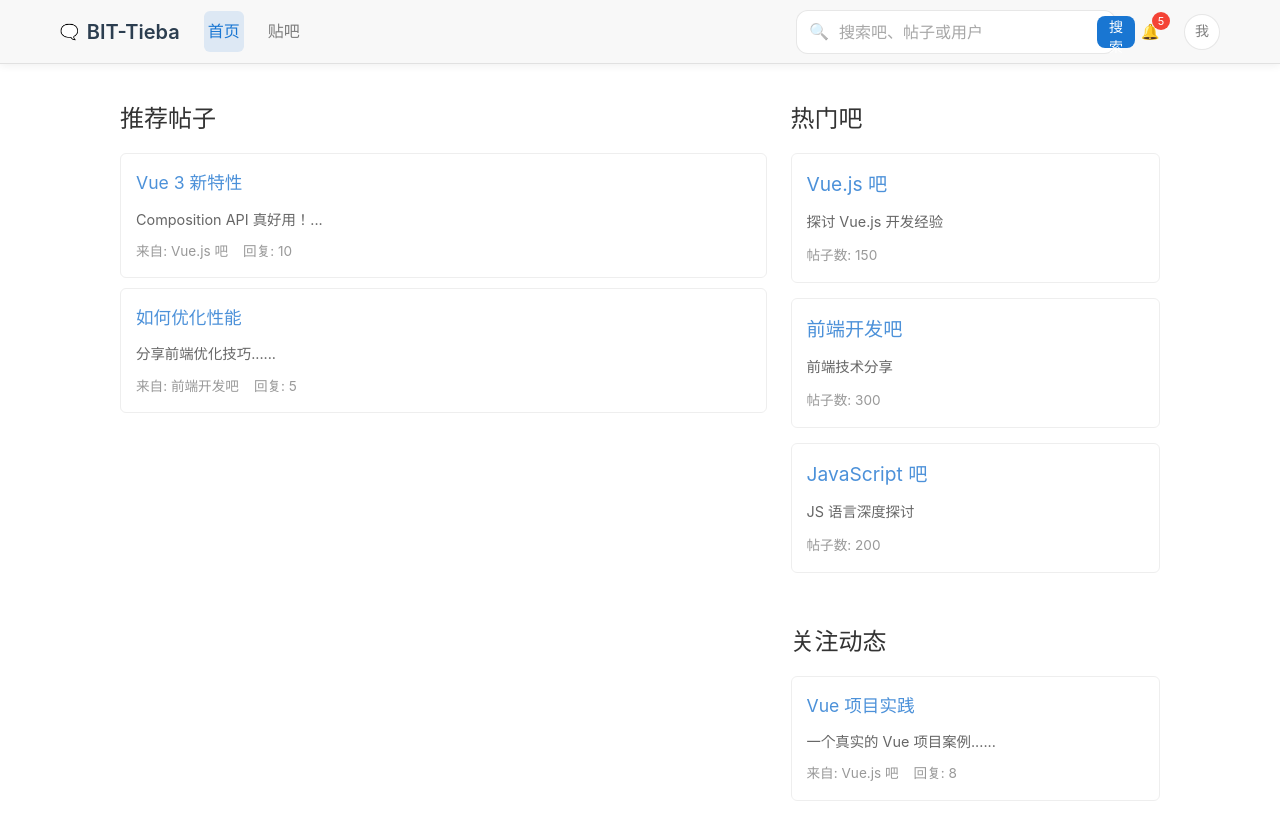
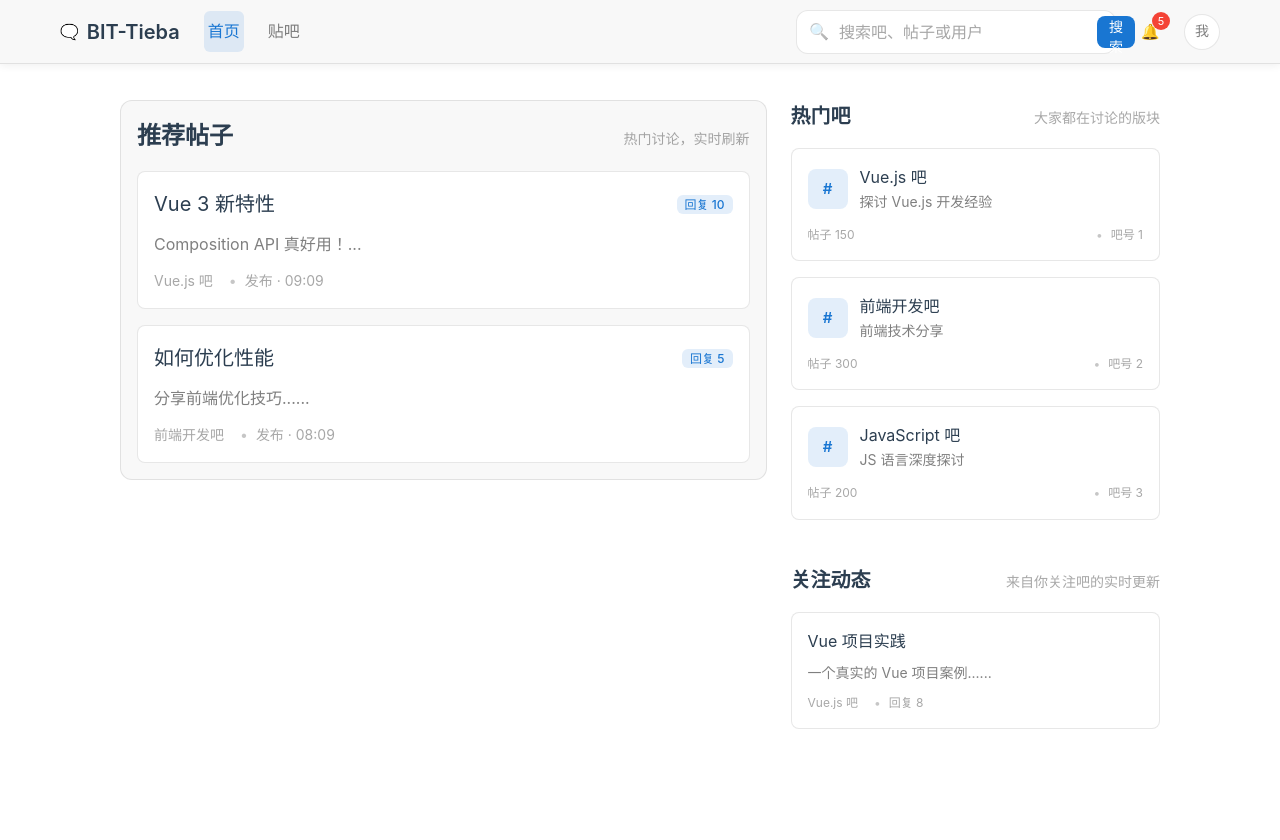
Before and after one commit to macmbc/bit-tieba, a Vue app: page /home in a window 1280 px wide. Shown: the top 840 px of the page. After the commit the page ends 800 px from the top, so only its background shows below. Built offline with nearby package versions, Linux system fonts and the light colour scheme; sample sign-in values are in the browser's storage; the HTML template or start-up script is replaced by a standard one.

Commit message:
feat: restyle feed and forum cards

```diff
--- a/src/components/FollowedPosts.vue
+++ b/src/components/FollowedPosts.vue
@@ -1,14 +1,18 @@
 <template>
-  <section class="section">
-    <h2>关注动态</h2>
-    <ul class="post-list">
+  <section class="section" aria-labelledby="followed-posts-heading">
+    <div class="section-head">
+      <h2 id="followed-posts-heading">关注动态</h2>
+      <p class="section-subtitle">来自你关注吧的实时更新</p>
+    </div>
+    <p v-if="!posts.length" class="empty-state">关注一些吧，就能在这里看到新帖啦。</p>
+    <ul v-else class="post-list">
       <li v-for="post in posts" :key="post.id" class="post-item">
-        <router-link :to="`/forum/${post.forumId}/post/${post.id}`">
+        <router-link :to="`/forum/${post.forumId}/post/${post.id}`" class="card-link">
           <h3>{{ post.title }}</h3>
-          <p>{{ post.content.substring(0, 50) }}...</p>
+          <p class="excerpt">{{ post.content.substring(0, 70) }}...</p>
           <div class="post-meta">
-            <span>来自: {{ post.forumName }}</span>
-            <span>回复: {{ post.replyCount }}</span>
+            <span>{{ post.forumName }}</span>
+            <span>回复 {{ post.replyCount }}</span>
           </div>
         </router-link>
       </li>
@@ -25,75 +29,101 @@ defineProps<{
 
 <style scoped>
 .section {
-  margin-bottom: 30px;
+  margin-bottom: var(--sp-6);
 }
 
-.section h2 {
-  font-size: 1.5rem;
-  color: #333;
-  margin-bottom: 15px;
+.section-head {
+  display: flex;
+  align-items: baseline;
+  justify-content: space-between;
+  gap: var(--sp-3);
+  margin-bottom: var(--sp-4);
+}
+
+.section-head h2 {
+  font-size: var(--fz-h3);
+  font-weight: var(--fw-bold);
+  color: var(--color-text-1);
+  margin: 0;
+}
+
+.section-subtitle {
+  font-size: var(--fz-sub);
+  color: var(--color-text-3);
+}
+
+.empty-state {
+  padding: var(--sp-5);
+  border-radius: var(--radius-md);
+  border: 1px dashed var(--color-border);
+  background: var(--color-card-bg);
+  color: var(--color-text-2);
+  text-align: center;
 }
 
 .post-list {
   list-style: none;
   padding: 0;
+  margin: 0;
+  display: flex;
+  flex-direction: column;
+  gap: var(--sp-3);
 }
 
 .post-item {
-  background: #fff;
-  border: 1px solid #eee;
-  border-radius: 6px;
-  padding: 15px;
-  margin-bottom: 10px;
-  transition: box-shadow 0.2s ease;
+  border: 1px solid var(--color-border);
+  border-radius: var(--radius-md);
+  background: var(--color-background);
+  transition: box-shadow var(--ease-fast) ease, transform var(--ease-fast) ease;
 }
 
 .post-item:hover {
-  box-shadow: 0 2px 8px rgba(0, 0, 0, 0.1);
+  box-shadow: var(--shadow-sm);
+  transform: translateY(-1px);
 }
 
-.post-item a {
+.card-link {
+  display: flex;
+  flex-direction: column;
+  gap: var(--sp-2);
+  padding: var(--sp-4);
   text-decoration: none;
-  color: #333;
+  color: var(--color-text-1);
 }
 
-.post-item h3 {
-  font-size: 1.1rem;
-  margin: 0 0 10px;
-  color: #4c91d9;
+.card-link h3 {
+  margin: 0;
+  font-size: var(--fz-body);
 }
 
-.post-item p {
-  font-size: 0.9rem;
-  color: #666;
-  margin: 0 0 10px;
+.excerpt {
+  margin: 0;
+  font-size: var(--fz-sub);
+  color: var(--color-text-2);
 }
 
 .post-meta {
   display: flex;
-  gap: 15px;
-  font-size: 0.85rem;
-  color: #999;
+  gap: var(--sp-4);
+  font-size: var(--fz-caption);
+  color: var(--color-text-3);
 }
 
-/* 暗模式 */
-@media (prefers-color-scheme: dark) {
-  .section h2 {
-    color: #ddd;
-  }
-  .post-item {
-    background: #222;
-    border-color: #444;
-  }
-  .post-item a {
-    color: #ddd;
-  }
-  .post-item h3 {
-    color: #6ab0ff;
-  }
-  .post-item p,
-  .post-meta {
-    color: #aaa;
+.post-meta span::before {
+  content: '•';
+  margin-right: var(--sp-2);
+  color: var(--color-border-strong);
+}
+
+.post-meta span:first-child::before {
+  content: '';
+  margin-right: 0;
+}
+
+@media (max-width: 768px) {
+  .section-head {
+    flex-direction: column;
+    align-items: flex-start;
   }
 }
 </style>
--- a/src/components/HotForums.vue
+++ b/src/components/HotForums.vue
@@ -1,12 +1,24 @@
 <template>
-  <section class="section">
-    <h2>热门吧</h2>
-    <ul class="forum-list">
+  <section class="section" aria-labelledby="hot-forums-heading">
+    <div class="section-head">
+      <h2 id="hot-forums-heading">热门吧</h2>
+      <p class="section-subtitle">大家都在讨论的版块</p>
+    </div>
+    <p v-if="!forums.length" class="empty-state">暂无热门吧，稍后再试。</p>
+    <ul v-else class="forum-list">
       <li v-for="forum in forums" :key="forum.id" class="forum-item">
-        <router-link :to="`/forum/${forum.id}`">
-          <h3>{{ forum.name }}</h3>
-          <p>{{ forum.description }}</p>
-          <span>帖子数: {{ forum.postCount }}</span>
+        <router-link :to="`/forum/${forum.id}`" class="card-link">
+          <div class="forum-head">
+            <span class="logo" aria-hidden="true">#</span>
+            <div class="info">
+              <h3>{{ forum.name }}</h3>
+              <p>{{ forum.description }}</p>
+            </div>
+          </div>
+          <div class="forum-meta">
+            <span>帖子 {{ forum.postCount }}</span>
+            <span>吧号 {{ forum.id }}</span>
+          </div>
         </router-link>
       </li>
     </ul>
@@ -22,81 +34,119 @@ defineProps<{
 
 <style scoped>
 .section {
-  margin-bottom: 30px;
+  margin-bottom: var(--sp-6);
 }
 
-.section h2 {
-  font-size: 1.5rem;
-  color: #333;
-  margin-bottom: 15px;
+.section-head {
+  display: flex;
+  align-items: baseline;
+  justify-content: space-between;
+  gap: var(--sp-3);
+  margin-bottom: var(--sp-4);
+}
+
+.section-head h2 {
+  font-size: var(--fz-h3);
+  font-weight: var(--fw-bold);
+  color: var(--color-text-1);
+  margin: 0;
+}
+
+.section-subtitle {
+  font-size: var(--fz-sub);
+  color: var(--color-text-3);
+}
+
+.empty-state {
+  padding: var(--sp-5);
+  border: 1px dashed var(--color-border);
+  border-radius: var(--radius-md);
+  text-align: center;
+  color: var(--color-text-2);
+  background: var(--color-card-bg);
 }
 
 .forum-list {
   list-style: none;
   padding: 0;
+  margin: 0;
   display: grid;
-  grid-template-columns: repeat(auto-fill, minmax(250px, 1fr));
-  gap: 15px;
+  grid-template-columns: repeat(auto-fill, minmax(260px, 1fr));
+  gap: var(--sp-4);
 }
 
 .forum-item {
-  background: #fff;
-  border: 1px solid #eee;
-  border-radius: 6px;
-  padding: 15px;
-  transition: box-shadow 0.2s ease;
+  border: 1px solid var(--color-border);
+  border-radius: var(--radius-md);
+  background: var(--color-background);
+  transition: box-shadow var(--ease-fast) ease, transform var(--ease-fast) ease;
 }
 
 .forum-item:hover {
-  box-shadow: 0 2px 8px rgba(0, 0, 0, 0.1);
+  box-shadow: var(--shadow-sm);
+  transform: translateY(-2px);
 }
 
-.forum-item a {
+.card-link {
+  display: flex;
+  flex-direction: column;
+  gap: var(--sp-3);
+  padding: var(--sp-4);
   text-decoration: none;
-  color: #333;
+  color: var(--color-text-1);
 }
 
-.forum-item h3 {
-  font-size: 1.2rem;
-  margin: 0 0 10px;
-  color: #4c91d9;
+.forum-head {
+  display: flex;
+  gap: var(--sp-3);
+  align-items: center;
 }
 
-.forum-item p {
-  font-size: 0.9rem;
-  color: #666;
-  margin: 0 0 10px;
+.logo {
+  width: 40px;
+  height: 40px;
+  border-radius: var(--radius-md);
+  background: color-mix(in srgb, var(--color-brand) 12%, transparent);
+  color: var(--color-brand);
+  display: inline-flex;
+  align-items: center;
+  justify-content: center;
+  font-weight: var(--fw-bold);
 }
 
-.forum-item span {
-  font-size: 0.85rem;
-  color: #999;
+.info h3 {
+  margin: 0;
+  font-size: var(--fz-body);
 }
 
-/* 响应式 */
-@media (max-width: 576px) {
-  .forum-list {
-    grid-template-columns: 1fr;
-  }
+.info p {
+  margin: 0;
+  font-size: var(--fz-sub);
+  color: var(--color-text-2);
 }
 
-/* 暗模式 */
-@media (prefers-color-scheme: dark) {
-  .section h2 {
-    color: #ddd;
-  }
-  .forum-item {
-    background: #222;
-    border-color: #444;
-  }
-  .forum-item a {
-    color: #ddd;
-  }
-  .forum-item h3 {
-    color: #6ab0ff;
-  }
-  .forum-item p {
-    color: #aaa;
+.forum-meta {
+  display: flex;
+  justify-content: space-between;
+  font-size: var(--fz-caption);
+  color: var(--color-text-3);
+}
+
+.forum-meta span::before {
+  content: '•';
+  margin-right: var(--sp-2);
+  color: var(--color-border-strong);
+}
+
+.forum-meta span:first-child::before {
+  content: '';
+  margin-right: 0;
+}
+
+@media (max-width: 576px) {
+  .forum-meta {
+    flex-direction: column;
+    gap: var(--sp-1);
   }
 }
 </style>
--- a/src/components/HotPosts.vue
+++ b/src/components/HotPosts.vue
@@ -1,14 +1,21 @@
 <template>
-  <section class="section">
-    <h2>推荐帖子</h2>
-    <ul class="post-list">
+  <section class="section" aria-labelledby="hot-posts-heading">
+    <div class="section-head">
+      <h2 id="hot-posts-heading">推荐帖子</h2>
+      <p class="section-subtitle">热门讨论，实时刷新</p>
+    </div>
+    <p v-if="!posts.length" class="empty-state">暂无推荐帖子，稍后再来看看。</p>
+    <ul v-else class="post-list">
       <li v-for="post in posts" :key="post.id" class="post-item">
-        <router-link :to="`/forum/${post.forumId}/post/${post.id}`">
-          <h3>{{ post.title }}</h3>
-          <p>{{ post.content.substring(0, 50) }}...</p>
+        <router-link :to="`/forum/${post.forumId}/post/${post.id}`" class="card-link">
+          <div class="post-head">
+            <h3>{{ post.title }}</h3>
+            <span class="badge">回复 {{ post.replyCount }}</span>
+          </div>
+          <p class="excerpt">{{ post.content.substring(0, 90) }}...</p>
           <div class="post-meta">
-            <span>来自: {{ post.forumName }}</span>
-            <span>回复: {{ post.replyCount }}</span>
+            <span>{{ post.forumName }}</span>
+            <span>发布 · {{ formatTime(post.createdAt) }}</span>
           </div>
         </router-link>
       </li>
@@ -18,6 +25,7 @@
 
 <script lang="ts" setup>
 import type { Post } from '@/types'
+import { formatTime } from '@/utils/format'
 defineProps<{
   posts: Post[]
 }>()
@@ -25,75 +33,126 @@ defineProps<{
 
 <style scoped>
 .section {
-  margin-bottom: 30px;
+  margin-bottom: var(--sp-6);
+  padding: var(--sp-4);
+  background: var(--color-card-bg);
+  border-radius: var(--radius-lg);
+  border: 1px solid var(--color-border);
 }
 
-.section h2 {
-  font-size: 1.5rem;
-  color: #333;
-  margin-bottom: 15px;
+.section-head {
+  display: flex;
+  align-items: baseline;
+  justify-content: space-between;
+  gap: var(--sp-3);
+  margin-bottom: var(--sp-4);
+}
+
+.section-head h2 {
+  font-size: var(--fz-h2);
+  font-weight: var(--fw-bold);
+  color: var(--color-text-1);
+  margin: 0;
+}
+
+.section-subtitle {
+  font-size: var(--fz-sub);
+  color: var(--color-text-3);
+}
+
+.empty-state {
+  padding: var(--sp-5);
+  text-align: center;
+  color: var(--color-text-2);
+  background: var(--color-background);
+  border-radius: var(--radius-md);
+  border: 1px dashed var(--color-border);
 }
 
 .post-list {
   list-style: none;
   padding: 0;
+  margin: 0;
+  display: flex;
+  flex-direction: column;
+  gap: var(--sp-4);
 }
 
 .post-item {
-  background: #fff;
-  border: 1px solid #eee;
-  border-radius: 6px;
-  padding: 15px;
-  margin-bottom: 10px;
-  transition: box-shadow 0.2s ease;
+  border-radius: var(--radius-md);
+  background: var(--color-background);
+  border: 1px solid var(--color-border);
+  transition: box-shadow var(--ease-fast) ease, transform var(--ease-fast) ease;
 }
 
 .post-item:hover {
-  box-shadow: 0 2px 8px rgba(0, 0, 0, 0.1);
+  box-shadow: var(--shadow-sm);
+  transform: translateY(-2px);
 }
 
-.post-item a {
+.card-link {
+  display: flex;
+  flex-direction: column;
+  gap: var(--sp-3);
   text-decoration: none;
-  color: #333;
+  color: var(--color-text-1);
+  padding: var(--sp-4);
 }
 
-.post-item h3 {
-  font-size: 1.1rem;
-  margin: 0 0 10px;
-  color: #4c91d9;
+.post-head {
+  display: flex;
+  align-items: center;
+  justify-content: space-between;
+  gap: var(--sp-3);
 }
 
-.post-item p {
-  font-size: 0.9rem;
-  color: #666;
-  margin: 0 0 10px;
+.post-head h3 {
+  font-size: var(--fz-h3);
+  margin: 0;
+}
+
+.badge {
+  padding: 0 var(--sp-2);
+  border-radius: var(--radius-sm);
+  background: color-mix(in srgb, var(--color-brand) 12%, transparent);
+  color: var(--color-brand);
+  font-size: var(--fz-caption);
+  font-weight: var(--fw-medium);
+}
+
+.excerpt {
+  font-size: var(--fz-body);
+  line-height: var(--lh-body);
+  color: var(--color-text-2);
+  margin: 0;
 }
 
 .post-meta {
   display: flex;
-  gap: 15px;
-  font-size: 0.85rem;
-  color: #999;
+  gap: var(--sp-4);
+  font-size: var(--fz-sub);
+  color: var(--color-text-3);
 }
 
-/* 暗模式 */
-@media (prefers-color-scheme: dark) {
-  .section h2 {
-    color: #ddd;
+.post-meta span::before {
+  content: '•';
+  margin-right: var(--sp-2);
+  color: var(--color-border-strong);
+}
+
+.post-meta span:first-child::before {
+  content: '';
+  margin-right: 0;
+}
+
+@media (max-width: 768px) {
+  .section {
+    padding: var(--sp-3);
   }
-  .post-item {
-    background: #222;
-    border-color: #444;
-  }
-  .post-item a {
-    color: #ddd;
-  }
-  .post-item h3 {
-    color: #6ab0ff;
-  }
-  .post-item p,
-  .post-meta {
-    color: #aaa;
+
+  .post-head {
+    flex-direction: column;
+    align-items: flex-start;
   }
 }
 </style>
```
